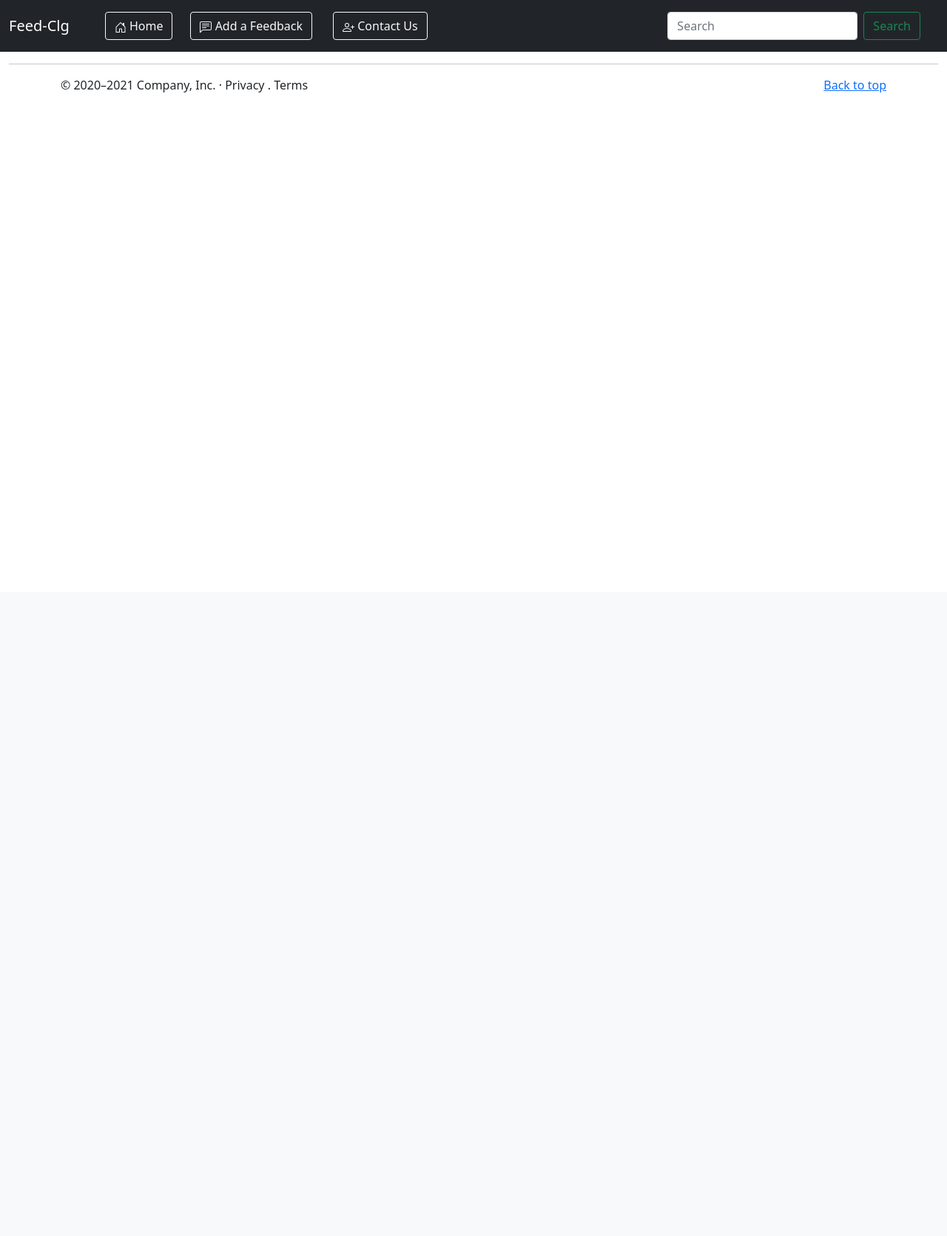
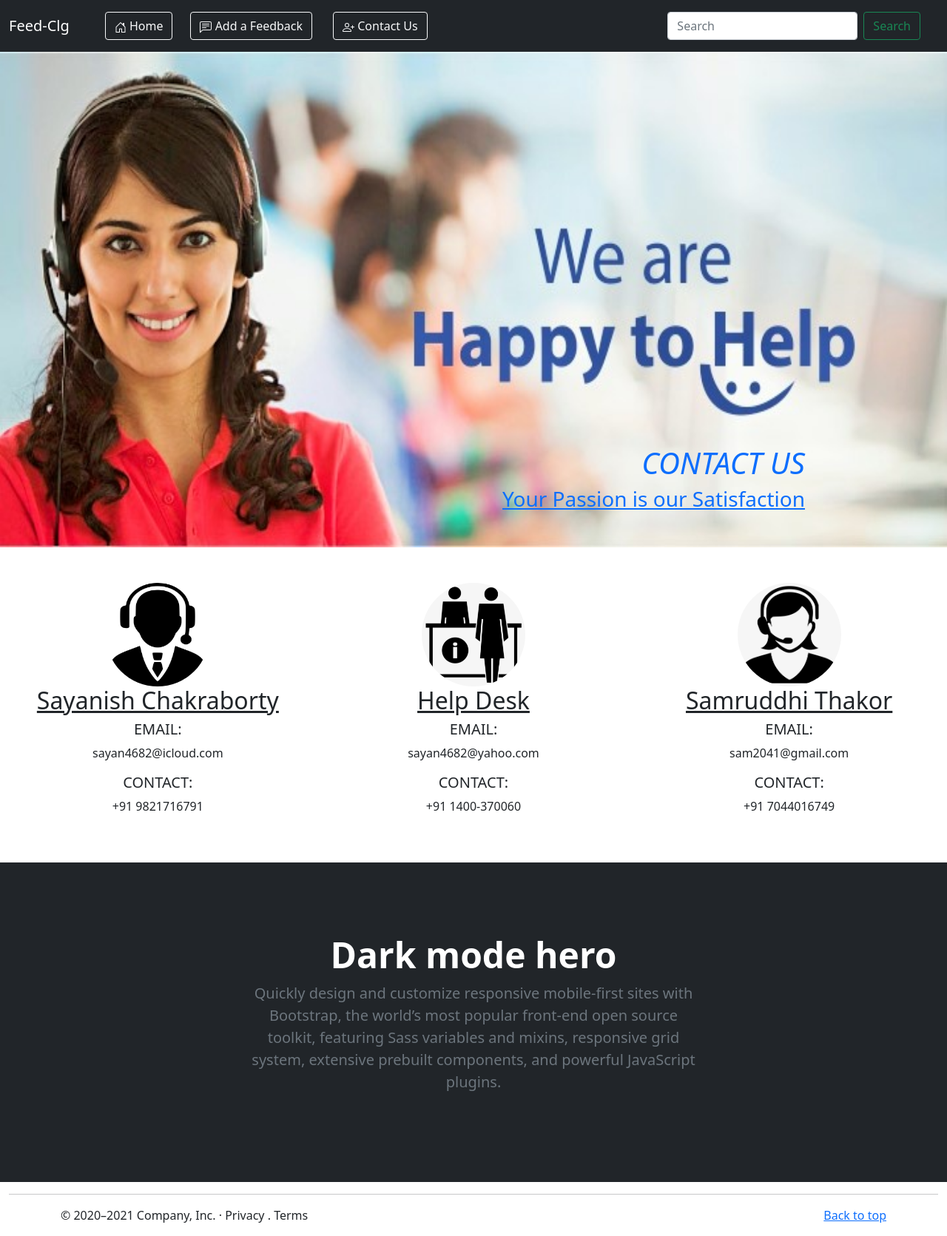
Before and after one commit to samruddhithakor/PHPProject_CE116_CE132, a PHP site: page /contact.php in a window 1280 px wide. Shown: the whole page at 74% size. Before the commit the page ends 125 px from the top, so only its background shows below. Run offline with PHP 8.4, Linux system fonts and the light colour scheme.

Commit message:
Version2

```diff
--- a/PHPProject_CE116_CE132/contact.php
+++ b/PHPProject_CE116_CE132/contact.php
@@ -14,6 +14,93 @@
 
     <?php  include 'partials/_header.php'; ?>
 
+<!-- Adding a image -->
+<div id="carouselExampleSlidesOnly" class="carousel slide" data-bs-ride="carousel">
+
+  <div class="carousel-inner">
+    <div class="carousel-item active">
+      <img src="img/contact.jpg" class="d-block w-100" alt="..." width="140" height="670">
+      <div class="carousel-caption d-none d-md-block text-primary">
+        <h1 align="right"><i>CONTACT US</i></h1>
+        <h3 align="right"><u>Your Passion is our Satisfaction</u></h3>
+      </div>
+    </div>
+  </div>
+</div>
+
+
+<!-- Helper Desk -->
+
+<div class="container-fluid  text-center">
+
+    <!-- Three columns of text below the carousel -->
+    <div class="row my-5">
+
+      <div class="col-lg-4">
+        <img src="img/technicalsuppot1.png" class="bd-placeholder-img rounded-circle" width="140" height="140">
+      <!--  <svg class="bd-placeholder-img rounded-circle" width="140" height="140" xmlns="http://www.w3.org/2000/svg" role="img" aria-label="Placeholder: 140x140" preserveAspectRatio="xMidYMid slice" focusable="false">
+          <title>Placeholder</title>
+          <rect width="100%" height="100%" fill="#777"></rect>
+          <text x="50%" y="50%" fill="#777" dy=".3em">140x140</text>
+        </svg>
+      -->
+
+        <h2><u>Sayanish Chakraborty</u></h2>
+        <h5>EMAIL:</h5>
+        <p>sayan4682@icloud.com</p>
+        <h5>CONTACT:</h5>
+        <p>+91 9821716791</p>
+      </div>
+
+
+
+      <div class="col-lg-4">
+          <img src="img/helpdesk.jpg" class="bd-placeholder-img rounded-circle" width="140" height="140">
+      <!--  <svg class="bd-placeholder-img rounded-circle" width="140" height="140" xmlns="http://www.w3.org/2000/svg" role="img" aria-label="Placeholder: 140x140" preserveAspectRatio="xMidYMid slice" focusable="false">
+          <title>Placeholder</title>
+          <rect width="100%" height="100%" fill="#777"></rect>
+          <text x="50%" y="50%" fill="#777" dy=".3em">140x140</text>
+        </svg>
+      -->
+        <h2><u>Help Desk</u></h2>
+        <h5>EMAIL:</h5>
+        <p>sayan4682@yahoo.com</p>
+        <h5>CONTACT:</h5>
+        <p>+91 1400-370060</p>
+
+      </div>
+
+
+
+      <div class="col-lg-4">
+        <img src="img/technicalsuppot2.jpg" class="bd-placeholder-img rounded-circle" width="140" height="140">
+      <!--  <svg class="bd-placeholder-img rounded-circle" width="140" height="140" xmlns="http://www.w3.org/2000/svg" role="img" aria-label="Placeholder: 140x140" preserveAspectRatio="xMidYMid slice" focusable="false">
+          <title>Placeholder</title>
+          <rect width="100%" height="100%" fill="#777"></rect>
+          <text x="50%" y="50%" fill="#777" dy=".3em">140x140</text>
+        </svg>
+      -->
+        <h2><u>Samruddhi Thakor</u></h2>
+        <h5>EMAIL:</h5>
+        <p>sam2041@gmail.com</p>
+        <h5>CONTACT:</h5>
+        <p>+91 7044016749</p>
+
+      </div>
+
+    </div>
+
+  </div>
+
+
+  <div class="bg-dark text-secondary px-4 py-5 text-center">
+  <div class="py-5">
+    <h1 class="display-5 fw-bold text-white">Dark mode hero</h1>
+    <div class="col-lg-6 mx-auto">
+      <p class="fs-5 mb-4">Quickly design and customize responsive mobile-first sites with Bootstrap, the world’s most popular front-end open source toolkit, featuring Sass variables and mixins, responsive grid system, extensive prebuilt components, and powerful JavaScript plugins.</p>
+    </div>
+  </div>
+</div>
 
     <?php  include 'partials/_footer.php'; ?>
 
--- a/PHPProject_CE116_CE132/feedback.php
+++ b/PHPProject_CE116_CE132/feedback.php
@@ -8,7 +8,7 @@
     <!-- Bootstrap CSS -->
     <link href="https://cdn.jsdelivr.net/npm/bootstrap@5.0.0-beta3/dist/css/bootstrap.min.css" rel="stylesheet" integrity="sha384-eOJMYsd53ii+scO/bJGFsiCZc+5NDVN2yr8+0RDqr0Ql0h+rP48ckxlpbzKgwra6" crossorigin="anonymous">
 
-    <title>Contact | CLG-feedback</title>
+    <title>FeedBack | CLG-feedback</title>
   </head>
   <body>
 
```
Also changed, not shown: PHPProject_CE116_CE132/index.php (+41 -0 lines), PHPProject_CE116_CE132/partials/_header.php (+14 -4 lines), PHPProject_CE116_CE132/img/contact.jpg (added), PHPProject_CE116_CE132/img/helpdesk.jpg (added), PHPProject_CE116_CE132/img/technicalsuppot1.png (added), PHPProject_CE116_CE132/img/technicalsuppot2.jpg (added).
